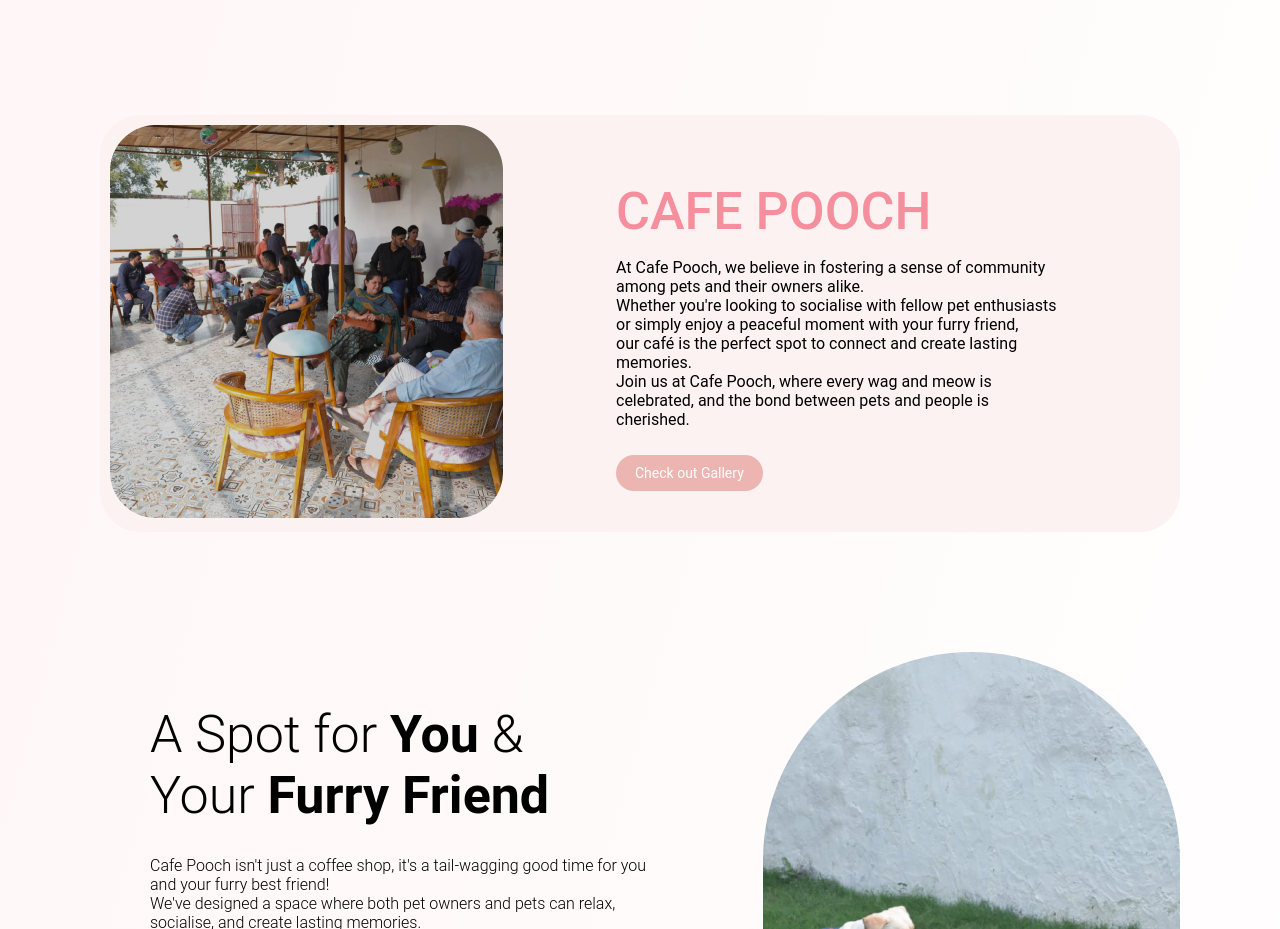
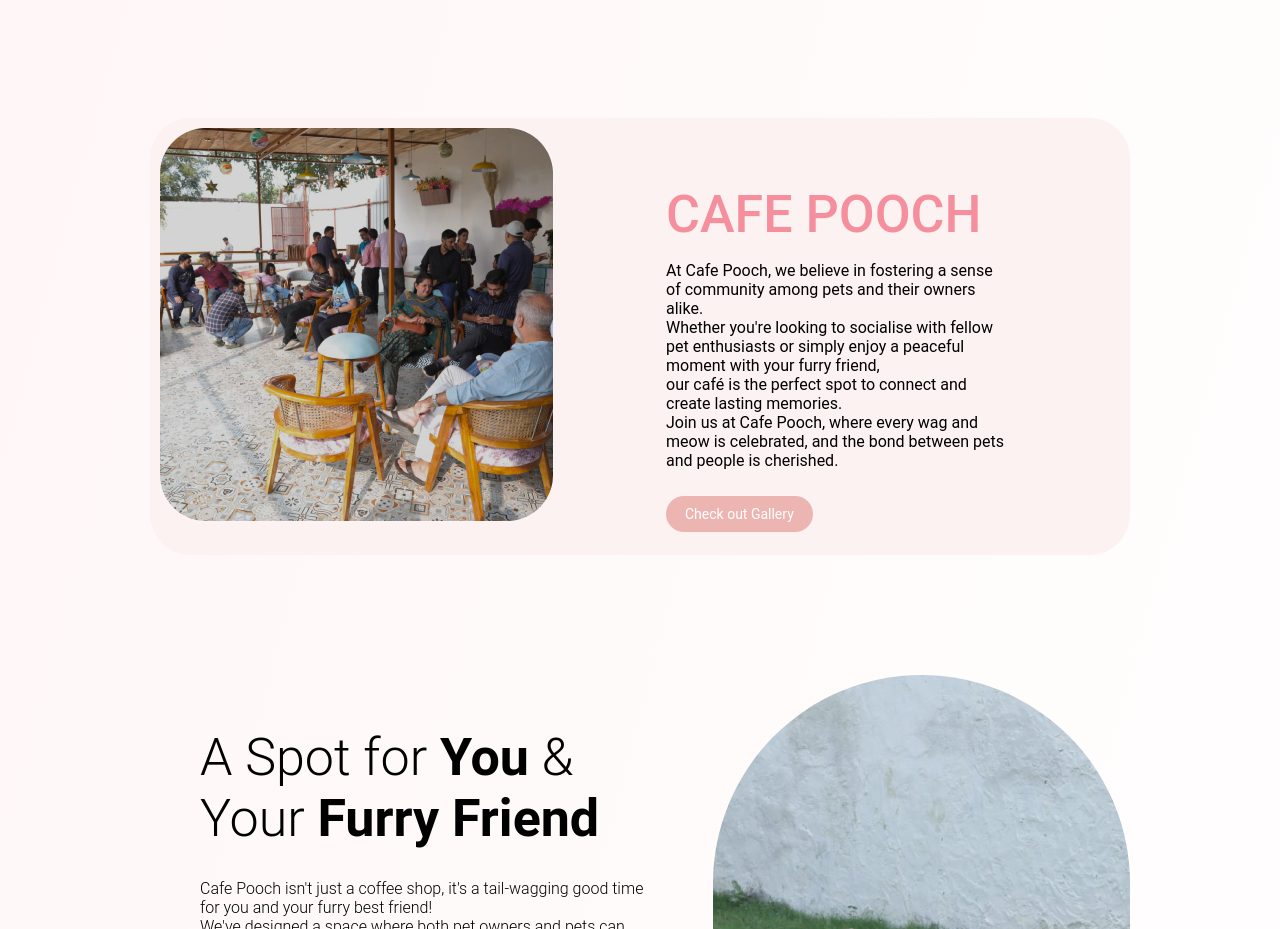
Before and after one commit to dhruvagrawat/Petmemaa.in, a React (Create React App) app: page /cafe in a window 1280 px wide. Shown: the part 1129-2058 px from the top of the page. Built offline with nearby package versions, Linux system fonts and the light colour scheme; a web font is replaced by a local one.

Commit message:
urgent changes fixing issues

```diff
--- a/src/components/Cafe/Cafe.css
+++ b/src/components/Cafe/Cafe.css
@@ -3,6 +3,8 @@
     flex-direction: column;
     background: rgb(0, 0, 0);
     background: linear-gradient(285deg, rgba(0, 0, 0, 0) 0%, rgba(255, 239, 239, 0.6125043767507004) 100%);
+    padding-left: 50px;
+    padding-right: 50px;
 }
 
 .mainhead {
@@ -106,7 +108,7 @@
     border-radius: 40px;
     background-color: #FDF2F2;
     font-family: "Roboto";
-    max-width: 60%;
+
 }
 
 .f2head {
@@ -148,6 +150,8 @@
 @media (max-width: 768px) {
     .body {
         padding: 10px;
+        padding-left: 10px;
+        padding-right: 10px;
     }
 
     .mainhead {
```
Also changed, not shown: src/components/Services/services.css (added).
